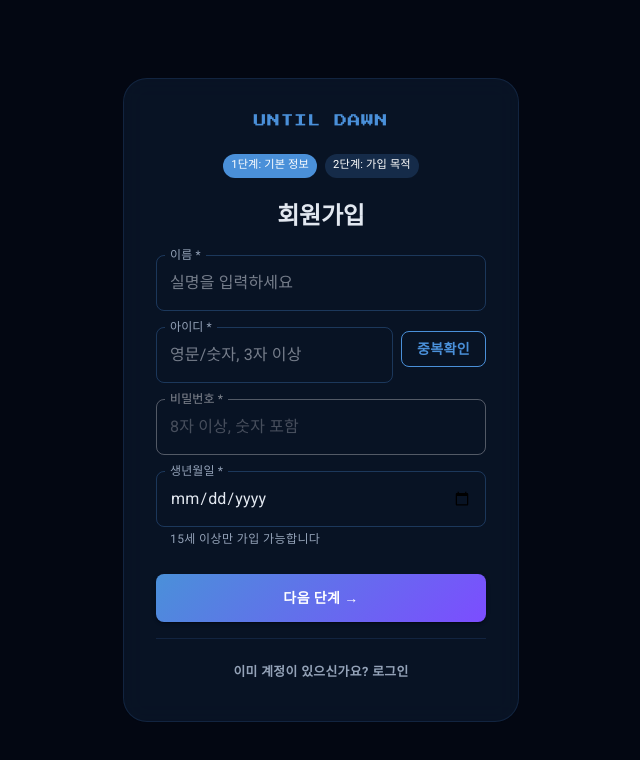
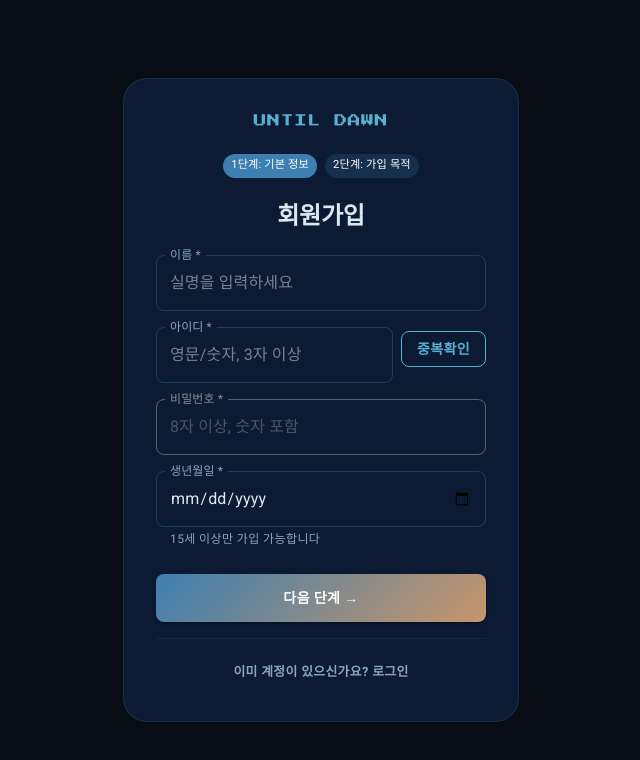
Before and after one commit to kobohamster/my_ai_web, a React (Vite) app in the folder lecture1/my-community/: page /#/register in a window 1280 px wide. Shown: the top 760 px of the page, without its empty margins (319-959 px from the left). Built offline with nearby package versions, Linux system fonts and the light colour scheme; no server answers; a web font is replaced by a local one.

Commit message:
새벽 바다 사진 기반 컬러 팔레트 전체 적용
파도 블루(#3d7fb0/#5ab0d0)와 노을 복숭아(#c8956a)로
모든 페이지의 구 색상(#4a90d9/#7c4dff) 교체

Co-Authored-By: Claude Sonnet 4.6 <noreply@anthropic.com>

```diff
--- a/lecture1/my-community/src/components/ProtectedRoute.jsx
+++ b/lecture1/my-community/src/components/ProtectedRoute.jsx
@@ -8,7 +8,7 @@ const ProtectedRoute = ({ children, requireAdmin = false }) => {
   if (loading) {
     return (
       <Box sx={{ display: 'flex', justifyContent: 'center', alignItems: 'center', minHeight: '100vh' }}>
-        <CircularProgress sx={{ color: '#4a90d9' }} />
+        <CircularProgress sx={{ color: '#5ab0d0' }} />
       </Box>
     )
   }
--- a/lecture1/my-community/src/index.css
+++ b/lecture1/my-community/src/index.css
@@ -6,7 +6,7 @@
 
 html, body {
   min-height: 100vh;
-  background: #030712;
+  background: #080c14;
 }
 
 #root {
@@ -14,13 +14,21 @@ html, body {
   position: relative;
 }
 
-/* 새벽 하늘 패럴랙스 배경 */
+/* 새벽 바다 패럴랙스 배경
+   색상 출처: 새벽 바다 사진
+   #080c14 바위/최어둠 → #0d1e38 깊은바다 → #1a3f6b 바다 → #c8956a 지평선 노을 */
 .dawn-bg {
   position: fixed;
   inset: 0;
   z-index: -1;
   overflow: hidden;
-  background: #030712;
+  /* 하단: 깊은 바다 / 상단: 새벽 어둠 */
+  background: linear-gradient(
+    to top,
+    #0d1e38 0%,
+    #0a1628 30%,
+    #080c14 100%
+  );
 }
 
 /* 별 레이어 */
@@ -29,60 +37,60 @@ html, body {
   position: absolute;
   inset: 0;
   background-image:
-    radial-gradient(1px 1px at 10% 15%, rgba(255,255,255,0.7) 0%, transparent 100%),
-    radial-gradient(1px 1px at 25% 8%, rgba(255,255,255,0.5) 0%, transparent 100%),
-    radial-gradient(1px 1px at 40% 20%, rgba(255,255,255,0.6) 0%, transparent 100%),
-    radial-gradient(1px 1px at 55% 5%, rgba(255,255,255,0.8) 0%, transparent 100%),
-    radial-gradient(1px 1px at 70% 12%, rgba(255,255,255,0.4) 0%, transparent 100%),
-    radial-gradient(1px 1px at 85% 18%, rgba(255,255,255,0.6) 0%, transparent 100%),
-    radial-gradient(1px 1px at 15% 35%, rgba(255,255,255,0.3) 0%, transparent 100%),
-    radial-gradient(1px 1px at 30% 45%, rgba(255,255,255,0.5) 0%, transparent 100%),
-    radial-gradient(1px 1px at 60% 30%, rgba(255,255,255,0.4) 0%, transparent 100%),
-    radial-gradient(1px 1px at 78% 40%, rgba(255,255,255,0.6) 0%, transparent 100%),
-    radial-gradient(1.5px 1.5px at 5% 55%, rgba(255,255,255,0.4) 0%, transparent 100%),
-    radial-gradient(1.5px 1.5px at 45% 60%, rgba(255,255,255,0.3) 0%, transparent 100%),
-    radial-gradient(1px 1px at 90% 50%, rgba(255,255,255,0.5) 0%, transparent 100%),
-    radial-gradient(1px 1px at 20% 70%, rgba(255,255,255,0.3) 0%, transparent 100%),
-    radial-gradient(1px 1px at 65% 65%, rgba(255,255,255,0.4) 0%, transparent 100%);
+    radial-gradient(1px 1px at 10% 15%, rgba(220,232,240,0.7) 0%, transparent 100%),
+    radial-gradient(1px 1px at 25% 8%,  rgba(220,232,240,0.5) 0%, transparent 100%),
+    radial-gradient(1px 1px at 40% 20%, rgba(220,232,240,0.6) 0%, transparent 100%),
+    radial-gradient(1px 1px at 55% 5%,  rgba(220,232,240,0.8) 0%, transparent 100%),
+    radial-gradient(1px 1px at 70% 12%, rgba(220,232,240,0.4) 0%, transparent 100%),
+    radial-gradient(1px 1px at 85% 18%, rgba(220,232,240,0.6) 0%, transparent 100%),
+    radial-gradient(1px 1px at 15% 35%, rgba(220,232,240,0.3) 0%, transparent 100%),
+    radial-gradient(1px 1px at 30% 45%, rgba(220,232,240,0.4) 0%, transparent 100%),
+    radial-gradient(1px 1px at 60% 30%, rgba(220,232,240,0.3) 0%, transparent 100%),
+    radial-gradient(1px 1px at 78% 40%, rgba(220,232,240,0.5) 0%, transparent 100%),
+    radial-gradient(1.5px 1.5px at 5%  55%, rgba(220,232,240,0.3) 0%, transparent 100%),
+    radial-gradient(1.5px 1.5px at 45% 60%, rgba(220,232,240,0.25) 0%, transparent 100%),
+    radial-gradient(1px 1px at 90% 50%, rgba(220,232,240,0.4) 0%, transparent 100%),
+    radial-gradient(1px 1px at 20% 70%, rgba(220,232,240,0.2) 0%, transparent 100%),
+    radial-gradient(1px 1px at 65% 65%, rgba(220,232,240,0.3) 0%, transparent 100%);
   animation: twinkle 6s ease-in-out infinite alternate;
 }
 
-/* 새벽빛 노을 레이어 */
+/* 지평선 노을빛 레이어 — 사진의 복숭아/살구 컬러 */
 .dawn-bg::after {
   content: '';
   position: absolute;
-  bottom: -30%;
+  bottom: -20%;
   left: 50%;
   transform: translateX(-50%);
-  width: 160%;
-  height: 80%;
+  width: 180%;
+  height: 70%;
   background: radial-gradient(ellipse at center bottom,
-    rgba(124, 77, 255, 0.22) 0%,
-    rgba(74, 144, 217, 0.12) 35%,
-    rgba(3, 7, 18, 0) 70%
+    rgba(200, 149, 106, 0.2) 0%,
+    rgba(61,  127, 176, 0.12) 35%,
+    rgba(8,   12,  20,  0)   70%
   );
   animation: dawnPulse 10s ease-in-out infinite alternate;
 }
 
 @keyframes twinkle {
-  0% { opacity: 0.6; }
+  0%   { opacity: 0.55; }
   100% { opacity: 1; }
 }
 
 @keyframes dawnPulse {
-  0% { opacity: 0.5; transform: translateX(-50%) scale(1); }
-  100% { opacity: 1; transform: translateX(-50%) scale(1.05); }
+  0%   { opacity: 0.5; transform: translateX(-50%) scale(1); }
+  100% { opacity: 1;   transform: translateX(-50%) scale(1.06); }
 }
 
-/* 수평선 빛 */
+/* 수평선 파도빛 */
 .dawn-horizon {
   position: fixed;
   bottom: 0;
   left: 0;
   right: 0;
-  height: 200px;
+  height: 180px;
   background: linear-gradient(to top,
-    rgba(74, 144, 217, 0.08) 0%,
+    rgba(61, 127, 176, 0.1) 0%,
     transparent 100%
   );
   z-index: -1;
@@ -94,17 +102,11 @@ html, body {
   font-family: 'Press Start 2P', cursive !important;
 }
 
-/* 스크롤바 커스텀 */
-::-webkit-scrollbar {
-  width: 6px;
-}
-::-webkit-scrollbar-track {
-  background: #0a1628;
-}
+/* 스크롤바 */
+::-webkit-scrollbar { width: 6px; }
+::-webkit-scrollbar-track { background: #0a1628; }
 ::-webkit-scrollbar-thumb {
-  background: rgba(74, 144, 217, 0.4);
+  background: rgba(61, 127, 176, 0.45);
   border-radius: 3px;
 }
-::-webkit-scrollbar-thumb:hover {
-  background: rgba(74, 144, 217, 0.7);
-}
+::-webkit-scrollbar-thumb:hover { background: rgba(90, 176, 208, 0.7); }
--- a/lecture1/my-community/src/pages/RegisterPage.jsx
+++ b/lecture1/my-community/src/pages/RegisterPage.jsx
@@ -111,7 +111,7 @@ const RegisterPage = () => {
             <Button
               component={Link} to='/'
               variant='outlined'
-              sx={{ borderColor: '#4a90d9', color: '#4a90d9' }}
+              sx={{ borderColor: '#5ab0d0', color: '#5ab0d0' }}
             >
               로그인 페이지로
             </Button>
@@ -126,7 +126,7 @@ const RegisterPage = () => {
       <Container maxWidth='xs'>
         <Paper elevation={0} sx={{ p: 4, borderRadius: 3 }}>
           <Box sx={{ textAlign: 'center', mb: 3 }}>
-            <Typography className='pixel-font' sx={{ fontSize: '0.8rem', color: '#4a90d9', letterSpacing: '0.05em' }}>
+            <Typography className='pixel-font' sx={{ fontSize: '0.8rem', color: '#5ab0d0', letterSpacing: '0.05em' }}>
               UNTIL DAWN
             </Typography>
           </Box>
@@ -134,9 +134,9 @@ const RegisterPage = () => {
           {/* 단계 표시 */}
           <Box sx={{ display: 'flex', justifyContent: 'center', gap: 1, mb: 3 }}>
             <Chip label='1단계: 기본 정보' size='small'
-              sx={{ bgcolor: step === 1 ? 'primary.main' : 'rgba(74,144,217,0.2)', color: '#fff', fontSize: '0.7rem' }} />
+              sx={{ bgcolor: step === 1 ? 'primary.main' : 'rgba(61,127,176,0.2)', color: '#fff', fontSize: '0.7rem' }} />
             <Chip label='2단계: 가입 목적' size='small'
-              sx={{ bgcolor: step === 2 ? 'primary.main' : 'rgba(74,144,217,0.2)', color: '#fff', fontSize: '0.7rem' }} />
+              sx={{ bgcolor: step === 2 ? 'primary.main' : 'rgba(61,127,176,0.2)', color: '#fff', fontSize: '0.7rem' }} />
           </Box>
 
           <Typography variant='h2' sx={{ mb: 3, textAlign: 'center' }}>
@@ -177,7 +177,7 @@ const RegisterPage = () => {
                     variant='outlined'
                     onClick={handleUsernameCheck}
                     disabled={usernameStatus === 'checking'}
-                    sx={{ minWidth: 80, borderColor: '#4a90d9', color: '#4a90d9', flexShrink: 0, alignSelf: 'flex-start', mt: 0.5 }}
+                    sx={{ minWidth: 80, borderColor: '#5ab0d0', color: '#5ab0d0', flexShrink: 0, alignSelf: 'flex-start', mt: 0.5 }}
                   >
                     {usernameStatus === 'checking' ? <CircularProgress size={16} /> : '중복확인'}
                   </Button>
@@ -222,8 +222,8 @@ const RegisterPage = () => {
                 fullWidth
                 sx={{
                   mt: 1, py: 1.5,
-                  background: 'linear-gradient(135deg, #4a90d9, #7c4dff)',
-                  '&:hover': { background: 'linear-gradient(135deg, #74b3e8, #a57fff)' },
+                  background: 'linear-gradient(135deg, #3d7fb0, #c8956a)',
+                  '&:hover': { background: 'linear-gradient(135deg, #5ab0d0, #d4a878)' },
                 }}
               >
                 다음 단계 →
@@ -252,7 +252,7 @@ const RegisterPage = () => {
                 <Button
                   variant='outlined'
                   onClick={() => setStep(1)}
-                  sx={{ flex: 1, borderColor: 'rgba(74,144,217,0.4)', color: 'text.secondary' }}
+                  sx={{ flex: 1, borderColor: 'rgba(61,127,176,0.4)', color: 'text.secondary' }}
                 >
                   ← 이전
                 </Button>
@@ -262,8 +262,8 @@ const RegisterPage = () => {
                   disabled={loading}
                   sx={{
                     flex: 2, py: 1.5,
-                    background: 'linear-gradient(135deg, #4a90d9, #7c4dff)',
-                    '&:hover': { background: 'linear-gradient(135deg, #74b3e8, #a57fff)' },
+                    background: 'linear-gradient(135deg, #3d7fb0, #c8956a)',
+                    '&:hover': { background: 'linear-gradient(135deg, #5ab0d0, #d4a878)' },
                   }}
                 >
                   {loading ? <CircularProgress size={22} color='inherit' /> : '가입 신청'}
@@ -272,7 +272,7 @@ const RegisterPage = () => {
             </Box>
           )}
 
-          <Divider sx={{ my: 2, borderColor: 'rgba(74,144,217,0.15)' }} />
+          <Divider sx={{ my: 2, borderColor: 'rgba(61,127,176,0.15)' }} />
           <Box sx={{ textAlign: 'center' }}>
             <Button
               component={Link} to='/'
--- a/lecture1/my-community/src/theme.js
+++ b/lecture1/my-community/src/theme.js
@@ -1,29 +1,33 @@
 import { createTheme } from '@mui/material/styles'
+
+// 새벽 바다 사진에서 추출한 컬러 팔레트
+// 배경(바위): #080c14 / 깊은바다: #0d1e38 / 바다: #1a3f6b
+// 파도: #3d7fb0 / 파도하이라이트: #5ab0d0 / 노을: #c8956a / 하늘: #8ba5bc
 
 const theme = createTheme({
   palette: {
     mode: 'dark',
     primary: {
-      main: '#4a90d9',
-      light: '#74b3e8',
-      dark: '#2d6fae',
+      main: '#3d7fb0',   // 파도 바다색
+      light: '#5ab0d0',  // 파도 하이라이트 청록
+      dark: '#1a3f6b',   // 깊은 바다 코발트
     },
     secondary: {
-      main: '#7c4dff',
-      light: '#a57fff',
-      dark: '#5a2fd4',
+      main: '#c8956a',   // 지평선 노을 복숭아
+      light: '#d4a878',  // 연한 노을 살구
+      dark: '#a06848',   // 짙은 노을
     },
     background: {
-      default: '#030712',
-      paper: 'rgba(10, 22, 40, 0.85)',
+      default: '#080c14',              // 바위 / 최어두운 배경
+      paper: 'rgba(13, 30, 56, 0.88)', // 깊은 바다 반투명
     },
     text: {
-      primary: '#e2e8f0',
-      secondary: '#94a3b8',
+      primary: '#dce8f0',   // 파도 거품 밝은 청백
+      secondary: '#8ba5bc', // 새벽 하늘 블루그레이
     },
     error: { main: '#f87171' },
     success: { main: '#34d399' },
-    warning: { main: '#fbbf24' },
+    warning: { main: '#c8956a' },
   },
   typography: {
     fontFamily: '"Roboto", "Helvetica", "Arial", sans-serif',
@@ -46,7 +50,7 @@ const theme = createTheme({
         root: {
           backgroundImage: 'none',
           backdropFilter: 'blur(12px)',
-          border: '1px solid rgba(74, 144, 217, 0.15)',
+          border: '1px solid rgba(90, 176, 208, 0.15)',
         },
       },
     },
@@ -54,9 +58,9 @@ const theme = createTheme({
       styleOverrides: {
         root: {
           '& .MuiOutlinedInput-root': {
-            '& fieldset': { borderColor: 'rgba(74, 144, 217, 0.3)' },
-            '&:hover fieldset': { borderColor: '#4a90d9' },
-            '&.Mui-focused fieldset': { borderColor: '#4a90d9' },
+            '& fieldset': { borderColor: 'rgba(61, 127, 176, 0.35)' },
+            '&:hover fieldset': { borderColor: '#5ab0d0' },
+            '&.Mui-focused fieldset': { borderColor: '#5ab0d0' },
           },
         },
       },
@@ -66,8 +70,8 @@ const theme = createTheme({
         root: {
           backgroundImage: 'none',
           backdropFilter: 'blur(12px)',
-          border: '1px solid rgba(74, 144, 217, 0.15)',
-          background: 'rgba(10, 22, 40, 0.75)',
+          border: '1px solid rgba(90, 176, 208, 0.12)',
+          background: 'rgba(13, 30, 56, 0.78)',
         },
       },
     },
```
Also changed, not shown: lecture1/my-community/src/pages/AdminPage.jsx (+13 -13 lines), lecture1/my-community/src/pages/LoginPage.jsx (+6 -6 lines), lecture1/my-community/src/pages/PostCreatePage.jsx (+5 -5 lines), lecture1/my-community/src/pages/PostDetailPage.jsx (+12 -12 lines), lecture1/my-community/src/pages/PostListPage.jsx (+7 -7 lines).
